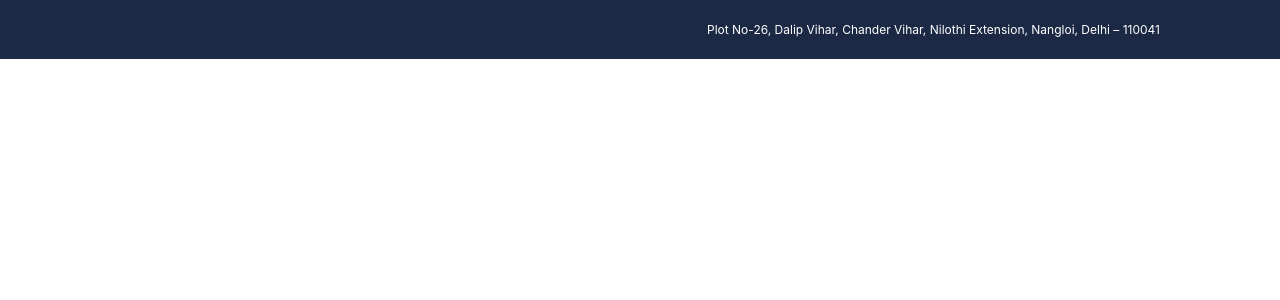
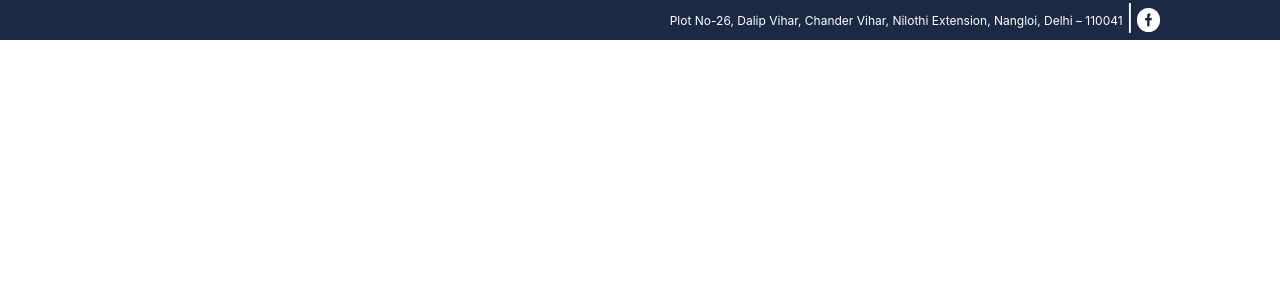
Before and after one commit to souravsharma-dev/react-School-Website, a React (Create React App) app: page / in a window 1280 px wide. Shown: the top 300 px of the page. Built offline with nearby package versions, Linux system fonts and the light colour scheme.

Commit message:
Changes in Top Bar

```diff
--- a/src/Components/Topbar.jsx
+++ b/src/Components/Topbar.jsx
@@ -5,15 +5,41 @@ return(
         display: 'flex',
         backgroundColor: '#1B2945',
         color: 'white',
+        height: '40px',
         fontSize: '12px',
-        padding: '10px 120px',
+        paddingRight: '120px',
         flexDirection: 'column',
         justifyContent: 'center',
         alignItems: 'flex-end',
         gap: '8px',
-        alignSelf: 'stretch',
+        alignSelf: 'stretch'
     }}>
+        <div
+        style={{
+            display: 'flex',
+            alignItems: 'center',
+            gap: '3px'
+        }}>
         <p>Plot No-26, Dalip Vihar, Chander Vihar, Nilothi Extension, Nangloi, Delhi – 110041 </p>
+         <p
+         style={{
+            color: 'white',
+            fontSize: '25px',
+            gap: '10px',
+            paddingBottom: '5px'
+            }}>|</p>
+        <img src="./images/facebookicon.png" alt="phone icon" style={{
+            backgroundColor: 'white',
+            display: 'flex',
+            width: '7px',
+            height: '14px',
+            padding: '5px 8px',
+            justifyContent: 'center',
+            alignItems: 'center',
+            borderRadius: '20px',
+            gap: '10px'
+        }} />
+</div>
     </div>
 )
 }
```
Also changed, not shown: public/facebookicon.svg (added), public/images/facebookicon.png (added).
